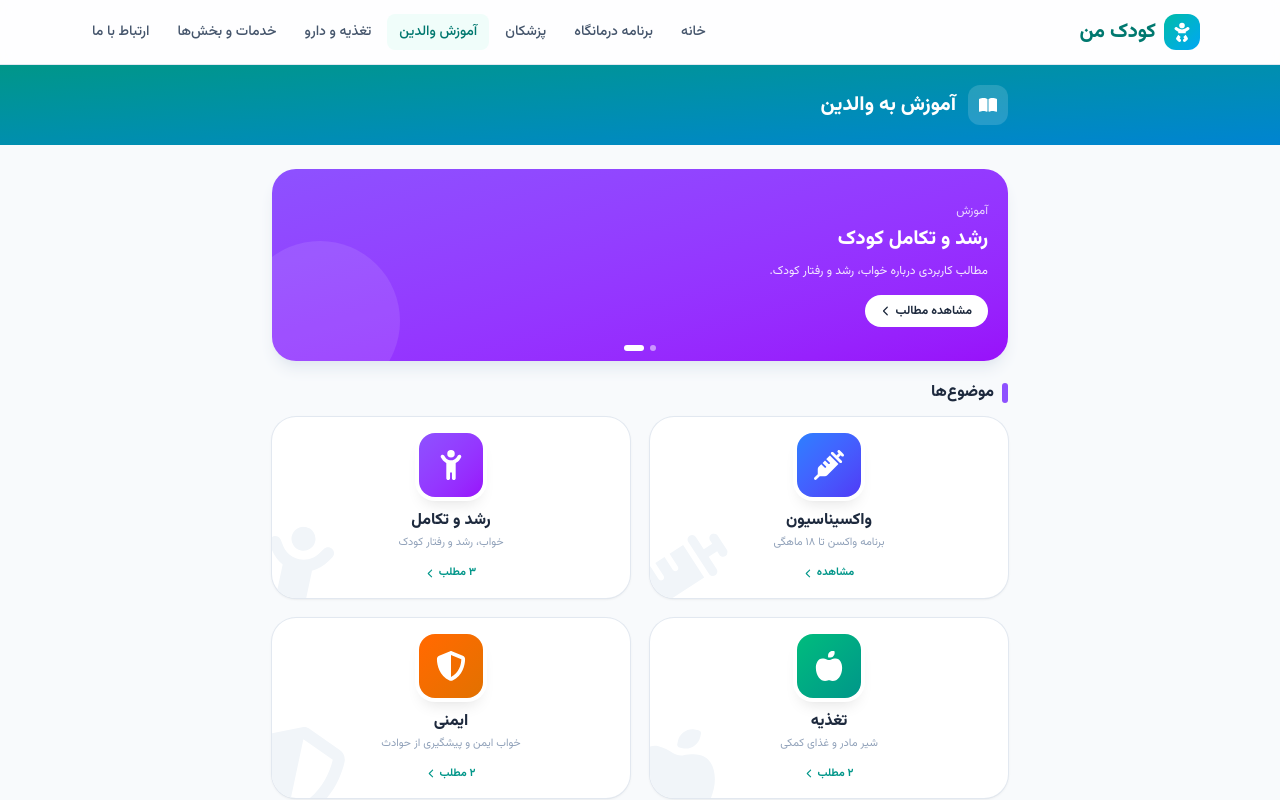
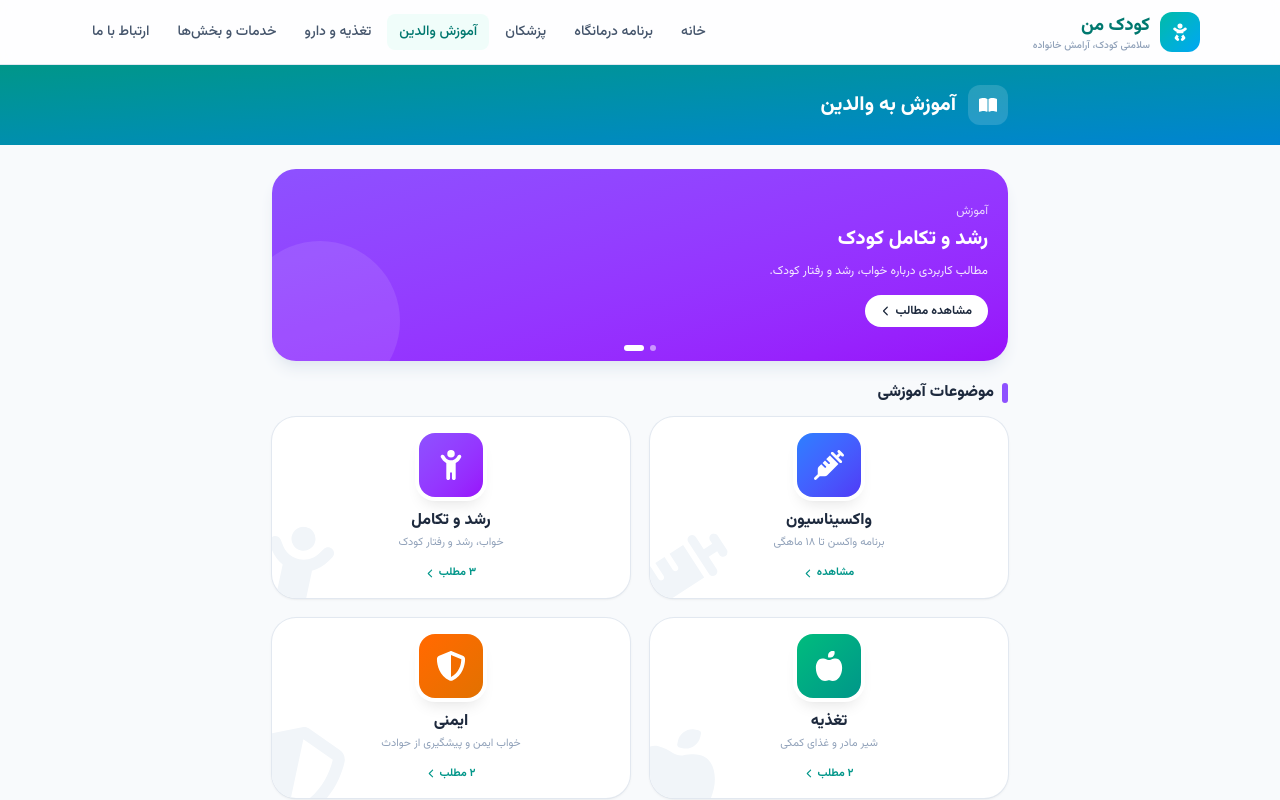
Before and after one commit to mohsenjamalpoor/kodak-man, a Next.js app: page /parent-education in a window 1280 px wide. Shown: the top 800 px of the page. Built offline with nearby package versions, Linux system fonts and the light colour scheme.

Commit message:
title kodk man added to project

```diff
--- a/src/app/parent-education/page.js
+++ b/src/app/parent-education/page.js
@@ -30,7 +30,7 @@ export default function Page() {
         <section>
           <h2 className="mb-3 flex items-center gap-2 text-base font-extrabold text-slate-800">
             <span className="h-5 w-1.5 rounded-full bg-violet-500" />
-            موضوع‌ها
+            موضوعات آموزشی
           </h2>
 
           <div className="grid grid-cols-2 gap-3 md:gap-5">
--- a/src/components/Header.js
+++ b/src/components/Header.js
@@ -14,14 +14,18 @@ export default function Header() {
   return (
     <header className="sticky top-0 z-40 border-b border-slate-200 bg-white/80 backdrop-blur">
       <div className="mx-auto flex h-16 max-w-6xl items-center justify-between px-4">
-        <Link
-          href="/"
-          className="flex items-center gap-2 text-xl font-extrabold text-teal-700"
-        >
-          <span className="grid h-9 w-9 place-items-center rounded-xl bg-linear-to-br from-teal-500 to-sky-500 text-white">
+        <Link href="/" className="flex items-center gap-2.5">
+          <span className="grid h-10 w-10 shrink-0 place-items-center rounded-xl bg-linear-to-br from-teal-500 to-sky-500 text-lg text-white">
             <FaBaby />
           </span>
-          کودک من
+          <span className="flex flex-col leading-tight">
+            <span className="text-lg font-extrabold text-teal-700">
+              کودک من
+            </span>
+            <span className="text-[10px] font-medium text-slate-400">
+              سلامتی کودک، آرامش خانواده
+            </span>
+          </span>
         </Link>
 
         <nav className="hidden items-center gap-1 lg:flex">
```
